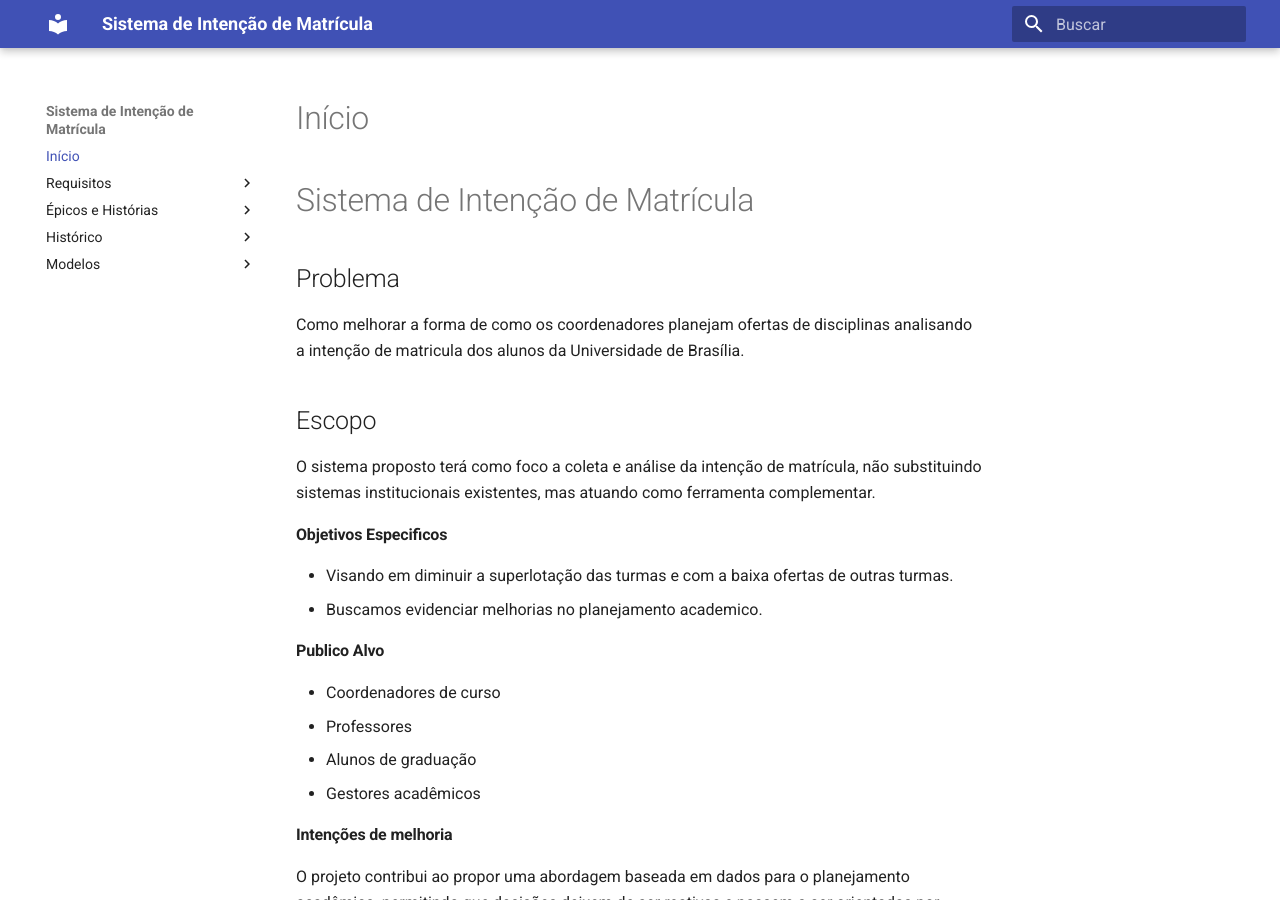
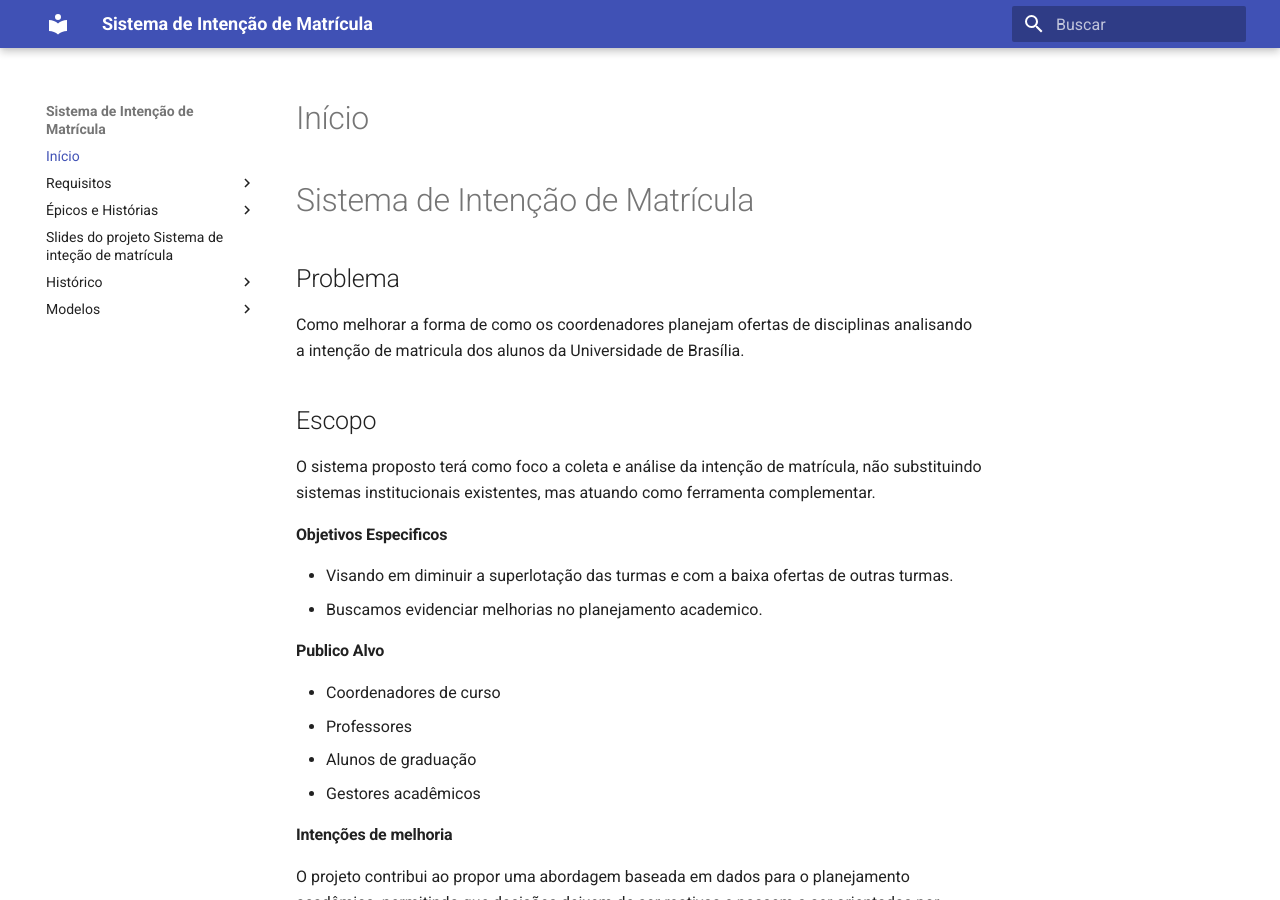
Before and after one commit to si-2026-1/Sistema_de_intencao_de_matricula, an MkDocs documentation site: the page built from docs/index.md, in a window 1280 px wide and 900 px high. Built offline with MkDocs 1.6.1 and Material for MkDocs 9.7.7, drawn with Linux system fonts in a browser that asks for light colours.

Commit message:
Add project slides to mkdocs configuration

```diff
--- a/mkdocs.yml
+++ b/mkdocs.yml
@@ -26,6 +26,7 @@ nav:
       - Acompanhamento de Turmas e Demanda Acadêmica: epicos_e_historias_de_usuarios/EP08_Acompanhamento_de_Turmas_e_Demanda_Academica.md
 
 
+  - Slides do projeto Sistema de inteção de matrícula: Slides/slides.md
 
   - Histórico:
       - Divisão de Tarefas da Equipe: Historico/historico.md
```
